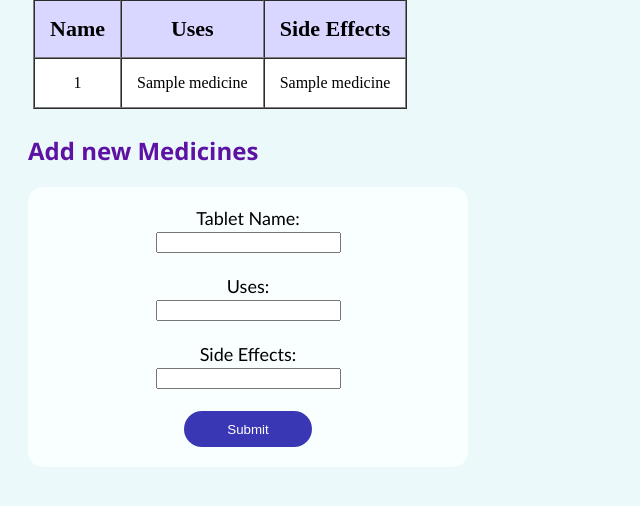
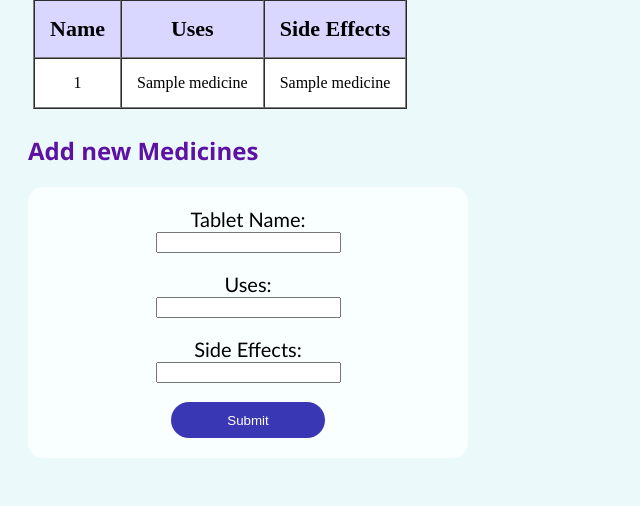
Before and after one commit to PMANOHARAREDDY/Vital_Nest_flask_Solution, a Python web app: template templates/industry_dashboard.html in a window 1280 px wide. Shown: the part 200-706 px from the top of the page, without its empty margins (0-640 px from the left). Run offline with Jinja, Linux system fonts and the light colour scheme; the template is opened without the code that fills it: most values are stand-ins (such as "Sample title", 1, 10 or a date in 2020).

Commit message:
minor changes

```diff
--- a/app.py
+++ b/app.py
@@ -5,7 +5,7 @@ import mysql.connector as sql
 conn = sql.connect(
     host='127.0.0.1',
     user='root',
-    password='Pavitra@01',
+    password='iphone@2020',
     database='vital_nest_flask_solution',
     port=3306,
     auth_plugin='mysql_native_password',
--- a/static/style.css
+++ b/static/style.css
@@ -262,7 +262,7 @@
     text-align: center;
     font-family: 'Gill Sans', 'Gill Sans MT', Calibri, 'Trebuchet MS', sans-serif;
     font-weight: 500;
-    font-size: 18px;
+
     color: black;
     padding: 20px;
     margin: 20px;
@@ -278,6 +278,6 @@
     text-align: center;
     color:white;
     border-width: 0px;
-    width: 10vw;
+    width: 12vw;
     height: 36px;
 }
--- a/templates/industry_dashboard.html
+++ b/templates/industry_dashboard.html
@@ -36,13 +36,13 @@
 
         <input type="hidden" name="ind_id" value="{{ind_id}}">
 
-        <label>Tablet Name:</label><br>
+        <label style="font-size: 20px;">Tablet Name:</label><br>
         <input type="text" name="med_name" required><br><br>
 
-        <label>Uses:</label><br>
+        <label style="font-size: 20px;">Uses:</label><br>
         <input type="text" name="uses"><br><br>
 
-        <label>Side Effects:</label><br>
+        <label style="font-size: 20px;">Side Effects:</label><br>
         <input type="text" name="side_effects"><br><br>
 
         <input type="submit" value="Submit" class="industry_dashboard_add_medicine_button">
```
